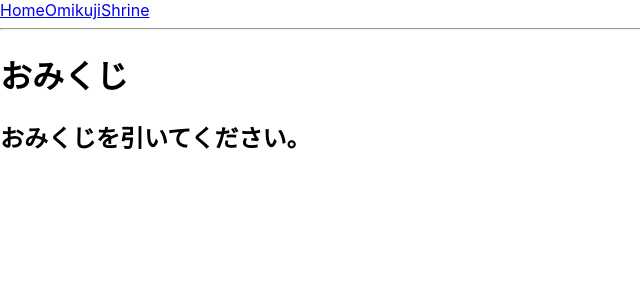
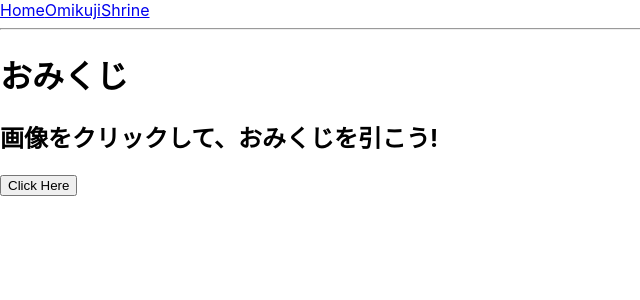
Before and after one commit to Hackthon-2020/SANPAI, a React (Create React App) app: page /omikuji in a window 1280 px wide. Shown: the top 300 px of the page, without its empty margins (0-640 px from the left). Built offline with nearby package versions, Linux system fonts and the light colour scheme.

Commit message:
おみくじの試作ができました #8

```diff
--- a/src/components/pages/omikuji/index.js
+++ b/src/components/pages/omikuji/index.js
@@ -1,13 +1,42 @@
 import React from 'react'
-import funcOmikuji from '../../funcs/funcOmikuji';
+//import omikujiPlay from './omikujiPlay';
 
 class Omikuji extends React.Component {
+
+  omikuji = () => {
+    const ra = Math.round(Math.floor( Math.random() * 100))
+    console.log(ra);
+    switch(ra%5){
+      case 0:
+        console.log("大吉")
+        break;
+      case 1:
+        console.log("中吉")
+        break;
+      case 2:
+        console.log("小吉")
+        break;
+      case 3:
+        console.log("吉")
+        break;
+      case 4:
+        console.log("凶")
+        break;
+      default:
+        console.log("err")
+        break;
+    }
+
+  }
+
+  //classes = useStyles();
+
   render(){
     return(
       <div>
         <h1>{this.props.name}</h1>
-        <h2>おみくじを引いてください。</h2>
-        <funcOmikuji />
+        <h2>画像をクリックして、おみくじを引こう!</h2>
+        <button onClick={this.omikuji}>Click Here</button>
       </div>
     )
   }
--- /dev/null
+++ b/src/components/pages/omikuji/omikujiPlay.jsx
@@ -0,0 +1,15 @@
+import React from "react"
+
+class omikujiPlay extends React.Component{
+
+    render(){
+        return(
+            <div>
+                <button>Click Here</button>
+            </div>
+        )
+    }
+
+}
+
+export default omikujiPlay;
```
